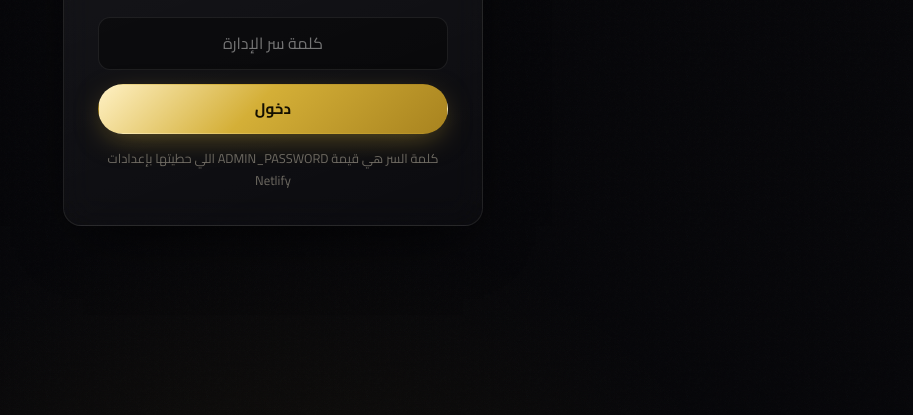
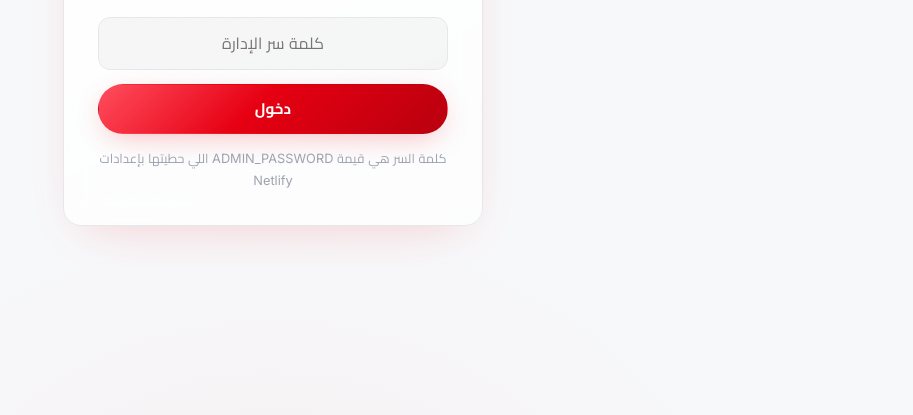
Before and after one commit to ibrata2/ibra-store, a website: page public/ibra-cp-eb21ba34/index.html in a window 1280 px wide. Shown: the part 385-800 px from the top of the page, without its empty margins (367-1280 px from the left). Drawn offline with Linux system fonts and the light colour scheme.

Commit message:
اعتماد الهوية الرسمية: أحمر/أبيض Modern Light Glassmorphism (افتراضي) + داكن أسود/أحمر + وضع حسب النظام
- Design tokens مركزية بالألوان الرسمية (#E60012) — فاتح افتراضي، داكن أسود/أحمر
- وضع 'حسب النظام' يتبع إعداد جهاز الزائر (prefers-color-scheme)
- خط Cairo للعربية + Inter للإنجليزية، تقييم ذهبي #FFB800
- إصلاح شريط الأخبار: تكرار العناصر حتى يمتلئ الشريط ويدور بلا توقف حتى مع قلة العناصر
- مبسّط منتقي الثيم إلى: فاتح / داكن / حسب النظام

Co-Authored-By: Claude Opus 4.8 <noreply@anthropic.com>
Claude-Session: https://claude.ai/code/session_017vfXGkAJMgQUQCfW83gd5k

```diff
--- a/public/ibra-cp-eb21ba34/index.html
+++ b/public/ibra-cp-eb21ba34/index.html
@@ -8,7 +8,7 @@
 <link rel="icon" href="/favicon.svg" type="image/svg+xml">
 <link rel="preconnect" href="https://fonts.googleapis.com">
 <link rel="preconnect" href="https://fonts.gstatic.com" crossorigin>
-<link href="https://fonts.googleapis.com/css2?family=Cairo:wght@400;600;700;800&family=Reem+Kufi:wght@500;700&display=swap" rel="stylesheet">
+<link href="https://fonts.googleapis.com/css2?family=Cairo:wght@400;600;700;800&family=Inter:wght@400;500;600;700;800&display=swap" rel="stylesheet">
 <link rel="stylesheet" href="/style.css">
 <script>try{var t=localStorage.getItem("ib_admin_theme");if(t&&t!=="gold")document.documentElement.setAttribute("data-theme",t);}catch(e){}</script>
 <style>
--- a/public/shared.js
+++ b/public/shared.js
@@ -66,11 +66,9 @@ const IB = (() => {
   }
 
   const THEMES = {
-    gold: ["الأصلي — ذهبي أسود", "sw-gold"],
-    "red-dark": ["أحمر زجاجي أسود", "sw-red-dark"],
-    "red-light": ["أحمر زجاجي أبيض", "sw-red-light"],
-    dark: ["دارك", "sw-dark"],
-    light: ["لايت", "sw-light"],
+    gold: ["فاتح — أحمر/أبيض", "sw-gold"],
+    dark: ["داكن — أحمر/أسود", "sw-dark"],
+    auto: ["حسب النظام", "sw-auto"],
   };
   const applyTheme = (t) => { if (t && t !== "gold") document.documentElement.setAttribute("data-theme", t); else document.documentElement.removeAttribute("data-theme"); };
   const savedTheme = (key = "ib_theme") => { try { return localStorage.getItem(key); } catch { return null; } };
--- a/public/style.css
+++ b/public/style.css
@@ -1,28 +1,29 @@
 /* IBRA STORE — نظام ثيمات زجاجي
    الثيمات: gold(الأصلي) · red-dark · red-light · dark · light */
 :root{
-  /* الأصلي: أسود وذهبي */
-  --bg:#07070a; --bg2:#0e0e13;
-  --panel:rgba(255,255,255,.045); --panel2:rgba(255,255,255,.07);
-  --line:rgba(212,175,55,.18); --line2:rgba(255,255,255,.08);
-  --gold:#d4af37; --gold2:#c9a84c; --gold3:#f3d98b; --gold-dim:rgba(212,175,55,.14);
-  --acc-hi:#fff1c4; --acc-lo:#a8831f; --on-accent:#140f00;
-  --acc-glow:rgba(212,175,55,.5); --acc-sel:#000;
-  --text:#f1ece0; --muted:#a39e92; --dim:#6e6a62;
-  --ok:#5fd19a; --warn:#f0b54a; --bad:#ff6b6b; --info:#7fb6ff;
-  --glass-grad:linear-gradient(160deg,rgba(255,255,255,.07),rgba(255,255,255,.02));
-  --glass-inset:inset 0 1px 0 rgba(255,255,255,.06);
-  --body-glow:radial-gradient(900px 500px at 85% -10%,rgba(212,175,55,.13),transparent 60%),
-    radial-gradient(700px 500px at -10% 30%,rgba(201,168,76,.07),transparent 60%),
-    radial-gradient(800px 600px at 50% 120%,rgba(212,175,55,.06),transparent 60%);
-  --grain-op:.035;
-  --input-bg:rgba(0,0,0,.35); --sunken:rgba(0,0,0,.3); --option-bg:#111;
-  --logo-grad:linear-gradient(145deg,#1b1810,#0a0a0a);
-  --nav-bg:rgba(7,7,10,.72); --menu-bg:rgba(12,12,15,.96); --toast-bg:#15130d;
-  --scroll:#2a2720;
+  /* الهوية الرسمية: أحمر وأبيض — Modern Light Glassmorphism */
+  --bg:#f7f8fa; --bg2:#ffffff;
+  --panel:rgba(255,255,255,.72); --panel2:#ffffff;
+  --line:rgba(230,0,18,.2); --line2:#e5e7eb;
+  --gold:#e60012; --gold2:#b8000e; --gold3:#c20010; --gold-dim:#fff0f1;
+  --acc-hi:#ff4d5e; --acc-lo:#b8000e; --on-accent:#ffffff;
+  --acc-glow:rgba(230,0,18,.3); --acc-sel:#ffffff;
+  --text:#18181b; --muted:#71717a; --dim:#9ca3af;
+  --ok:#16a34a; --warn:#f59e0b; --bad:#e60012; --info:#2563eb;
+  --star:#ffb800;
+  --glass-grad:linear-gradient(160deg,rgba(255,255,255,.92),rgba(255,255,255,.66));
+  --glass-inset:inset 0 1px 0 rgba(255,255,255,.75);
+  --body-glow:radial-gradient(900px 500px at 85% -10%,rgba(230,0,18,.06),transparent 60%),
+    radial-gradient(700px 500px at -10% 30%,rgba(230,0,18,.04),transparent 60%),
+    radial-gradient(800px 600px at 50% 120%,rgba(230,0,18,.035),transparent 60%);
+  --grain-op:0;
+  --input-bg:rgba(24,24,27,.03); --sunken:rgba(24,24,27,.03); --option-bg:#ffffff;
+  --logo-grad:linear-gradient(145deg,#ffffff,#ffe9eb);
+  --nav-bg:rgba(247,248,250,.85); --menu-bg:rgba(255,255,255,.98); --toast-bg:#ffffff;
+  --scroll:#e5e7eb;
   --r:18px; --r2:12px;
-  --shadow:0 20px 60px -20px rgba(0,0,0,.8);
-  --font:"Cairo",system-ui,sans-serif; --head:"Reem Kufi","Cairo",sans-serif;
+  --shadow:0 18px 50px -22px rgba(230,0,18,.2);
+  --font:"Inter","Cairo",system-ui,sans-serif; --head:"Cairo","Inter",sans-serif;
 }
 
 /* أحمر زجاجي أسود */
@@ -61,16 +62,47 @@
 
 /* دارك (رمادي محايد) */
 :root[data-theme="dark"]{
-  --bg:#0c0f14; --bg2:#141821;
-  --line:rgba(120,160,220,.2); --line2:rgba(255,255,255,.08);
-  --gold:#5f9be0; --gold2:#4f86c9; --gold3:#a8ccf2; --gold-dim:rgba(95,155,224,.15);
-  --acc-hi:#dbeafe; --acc-lo:#2f5f9e; --on-accent:#04101f; --acc-glow:rgba(95,155,224,.45); --acc-sel:#fff;
-  --text:#e8edf5; --muted:#9aa6b6; --dim:#6a7688;
-  --body-glow:radial-gradient(900px 500px at 85% -10%,rgba(95,155,224,.12),transparent 60%),
-    radial-gradient(800px 600px at 50% 120%,rgba(95,155,224,.06),transparent 60%);
-  --grain-op:.025;
-  --logo-grad:linear-gradient(145deg,#16202e,#0a0d12);
-  --nav-bg:rgba(12,15,20,.72); --menu-bg:rgba(16,20,28,.96); --toast-bg:#111722; --scroll:#273243;
+  /* الوضع الداكن: أسود وأحمر */
+  --bg:#0a0708; --bg2:#140b0d;
+  --panel:rgba(255,255,255,.045); --panel2:rgba(255,255,255,.07);
+  --line:rgba(255,60,74,.26); --line2:rgba(255,255,255,.08);
+  --gold:#ff3b47; --gold2:#e60012; --gold3:#ff8a92; --gold-dim:rgba(255,60,74,.16);
+  --acc-hi:#ffd9dc; --acc-lo:#8a0710; --on-accent:#ffffff; --acc-glow:rgba(255,60,74,.5); --acc-sel:#fff;
+  --text:#f4eef0; --muted:#a99ea1; --dim:#6e6468;
+  --ok:#2fd196; --warn:#f0b54a; --bad:#ff3b47; --info:#7fb6ff;
+  --glass-grad:linear-gradient(160deg,rgba(255,255,255,.06),rgba(255,255,255,.02));
+  --glass-inset:inset 0 1px 0 rgba(255,255,255,.05);
+  --body-glow:radial-gradient(900px 500px at 85% -10%,rgba(255,60,74,.16),transparent 60%),
+    radial-gradient(700px 500px at -10% 30%,rgba(150,10,20,.1),transparent 60%),
+    radial-gradient(800px 600px at 50% 120%,rgba(255,60,74,.06),transparent 60%);
+  --grain-op:.03;
+  --input-bg:rgba(0,0,0,.35); --sunken:rgba(0,0,0,.3); --option-bg:#160c0e;
+  --logo-grad:linear-gradient(145deg,#2a1012,#0a0708);
+  --nav-bg:rgba(10,7,8,.75); --menu-bg:rgba(18,10,12,.96); --toast-bg:#1a0c0e; --scroll:#3a1e22;
+  --shadow:0 20px 60px -20px rgba(0,0,0,.8);
+}
+
+/* حسب النظام: فاتح افتراضياً، ويتحوّل داكن إذا جهاز الزائر داكن */
+@media (prefers-color-scheme: dark){
+  :root[data-theme="auto"]{
+    --bg:#0a0708; --bg2:#140b0d;
+    --panel:rgba(255,255,255,.045); --panel2:rgba(255,255,255,.07);
+    --line:rgba(255,60,74,.26); --line2:rgba(255,255,255,.08);
+    --gold:#ff3b47; --gold2:#e60012; --gold3:#ff8a92; --gold-dim:rgba(255,60,74,.16);
+    --acc-hi:#ffd9dc; --acc-lo:#8a0710; --on-accent:#ffffff; --acc-glow:rgba(255,60,74,.5); --acc-sel:#fff;
+    --text:#f4eef0; --muted:#a99ea1; --dim:#6e6468;
+    --ok:#2fd196; --warn:#f0b54a; --bad:#ff3b47; --info:#7fb6ff;
+    --glass-grad:linear-gradient(160deg,rgba(255,255,255,.06),rgba(255,255,255,.02));
+    --glass-inset:inset 0 1px 0 rgba(255,255,255,.05);
+    --body-glow:radial-gradient(900px 500px at 85% -10%,rgba(255,60,74,.16),transparent 60%),
+      radial-gradient(700px 500px at -10% 30%,rgba(150,10,20,.1),transparent 60%),
+      radial-gradient(800px 600px at 50% 120%,rgba(255,60,74,.06),transparent 60%);
+    --grain-op:.03;
+    --input-bg:rgba(0,0,0,.35); --sunken:rgba(0,0,0,.3); --option-bg:#160c0e;
+    --logo-grad:linear-gradient(145deg,#2a1012,#0a0708);
+    --nav-bg:rgba(10,7,8,.75); --menu-bg:rgba(18,10,12,.96); --toast-bg:#1a0c0e; --scroll:#3a1e22;
+    --shadow:0 20px 60px -20px rgba(0,0,0,.8);
+  }
 }
 
 /* لايت (أبيض محايد) */
@@ -190,11 +222,12 @@ select.input option{background:var(--option-bg)}
 .theme-menu button:hover{background:var(--gold-dim)}
 .theme-menu button.on{background:var(--gold-dim);color:var(--gold3)}
 .theme-menu button .sw{width:22px;height:22px;border-radius:7px;flex:none;border:1px solid rgba(128,128,128,.3)}
-.sw-gold{background:linear-gradient(135deg,#d4af37,#0a0a0a)}
+.sw-gold{background:linear-gradient(135deg,#e60012,#fff)}
 .sw-red-dark{background:linear-gradient(135deg,#e23b3b,#0a0708)}
 .sw-red-light{background:linear-gradient(135deg,#d12b2b,#fff)}
-.sw-dark{background:linear-gradient(135deg,#5f9be0,#0c0f14)}
-.sw-light{background:linear-gradient(135deg,#2563c9,#fff)}
+.sw-dark{background:linear-gradient(135deg,#ff3b47,#0a0708)}
+.sw-light{background:linear-gradient(135deg,#e60012,#fff)}
+.sw-auto{background:linear-gradient(135deg,#fff 0 50%,#140b0d 50% 100%);box-shadow:inset 0 0 0 1px #e60012}
 
 /* ---------- أزرار الفلترة ---------- */
 .filters{display:flex;gap:8px;overflow-x:auto;padding:4px 2px 12px;scrollbar-width:none;flex-wrap:wrap}
```
Also changed, not shown: public/index.html (+7 -5 lines).
